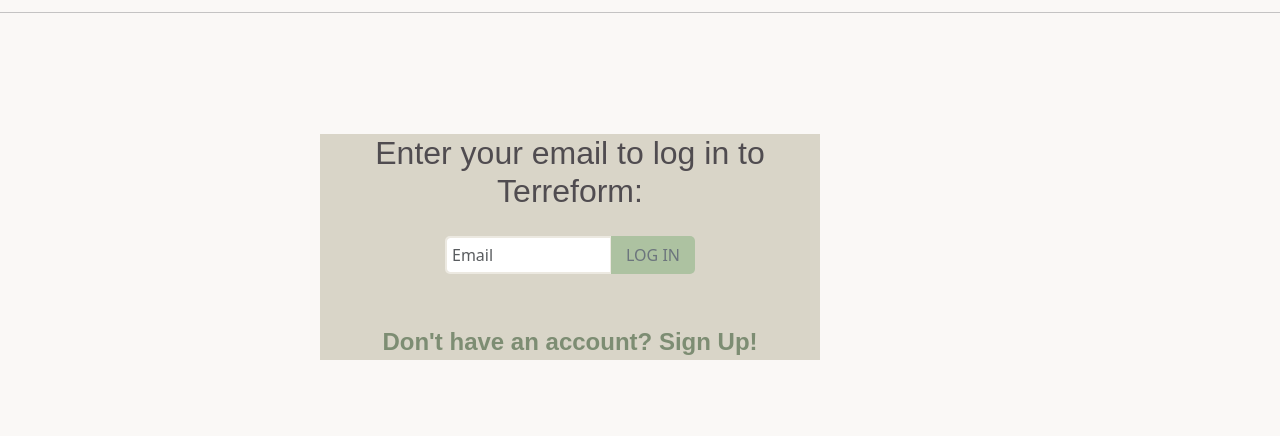
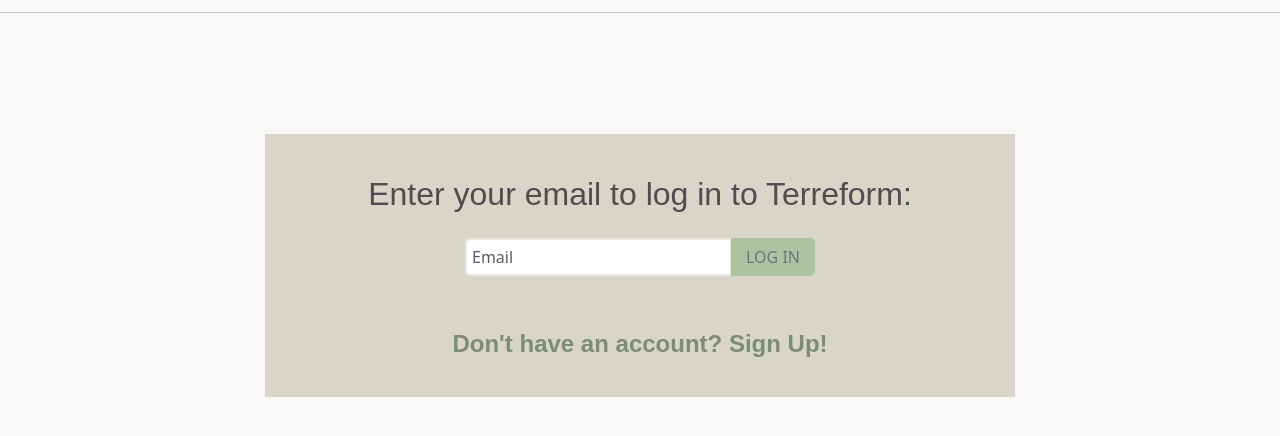
Before and after one commit to emi-ily/hoohacks24, a Flask app: page /login in a window 1280 px wide. Shown: the part 54-490 px from the top of the page. Run offline with Flask 3, Linux system fonts and the light colour scheme.

Commit message:
pretty login page

```diff
--- a/src/main/static/styles.css
+++ b/src/main/static/styles.css
@@ -249,9 +249,10 @@ button[type=submit]:hover {
 }
 
 .container-wide {
-    width: 50%;
-    max-width: 500px;
-    margin: 25%;
+    width: 75%;
+    max-width: 750px;
+    padding: 25px;
+    margin: auto;
     margin-top: 50px;
 }
 
```
